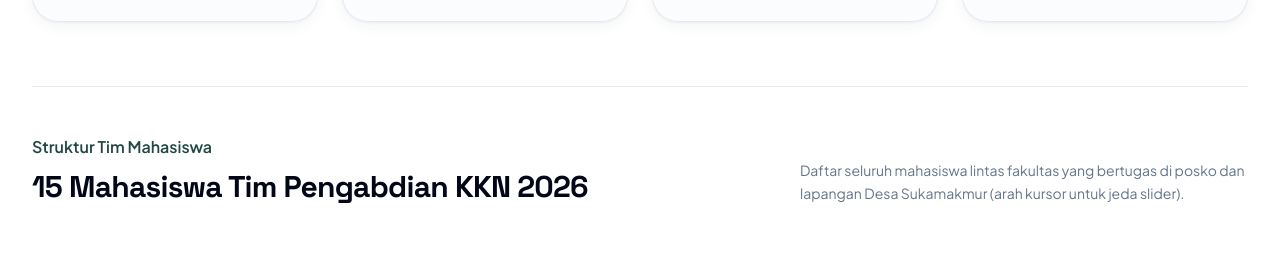
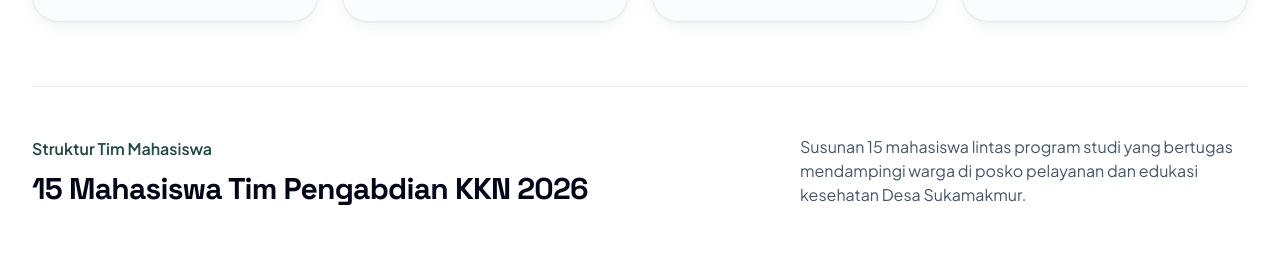
Before and after one commit to zaki-ramadhan/web_kkn, a React (Vite) app: page / in a window 1280 px wide. Shown: the part 7275-7532 px from the top of the page. Built offline with nearby package versions, Linux system fonts and the light colour scheme.

Commit message:
style: pastikan ukuran teks deskripsi galeri tim berukuran text-sm sm:text-base dengan kalimat editorial berwibawa

```diff
--- a/src/components/sections/ContactSection.jsx
+++ b/src/components/sections/ContactSection.jsx
@@ -48,8 +48,8 @@ export default function ContactSection({
               15 Mahasiswa Tim Pengabdian KKN 2026
             </h3>
           </div>
-          <p className="text-sm text-slate-500 max-w-md font-normal leading-relaxed">
-            Daftar seluruh mahasiswa lintas fakultas yang bertugas di posko dan lapangan Desa Sukamakmur (arah kursor untuk jeda slider).
+          <p className="text-sm sm:text-base text-slate-600 max-w-md font-normal leading-relaxed">
+            Susunan 15 mahasiswa lintas program studi yang bertugas mendampingi warga di posko pelayanan dan edukasi kesehatan Desa Sukamakmur.
           </p>
         </div>
 
```
